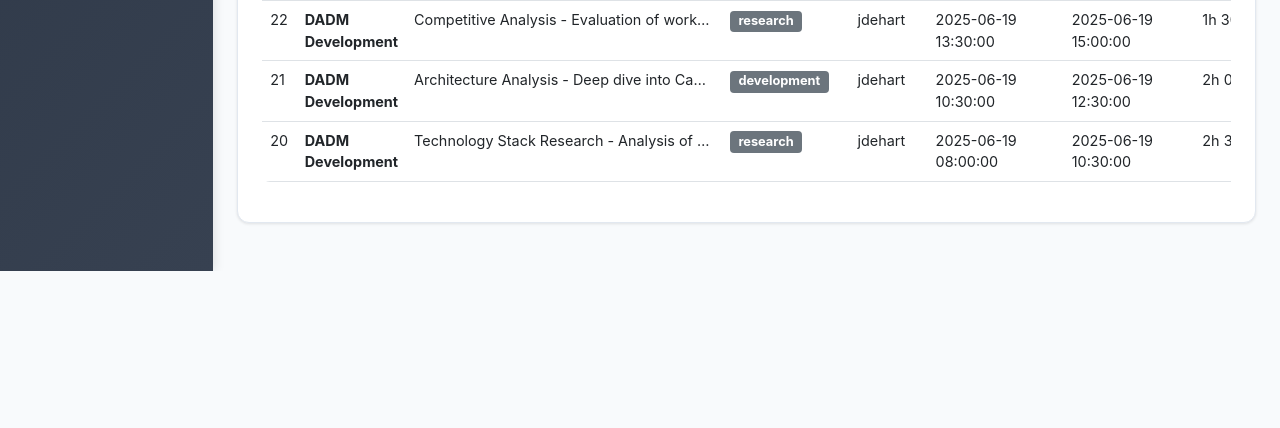
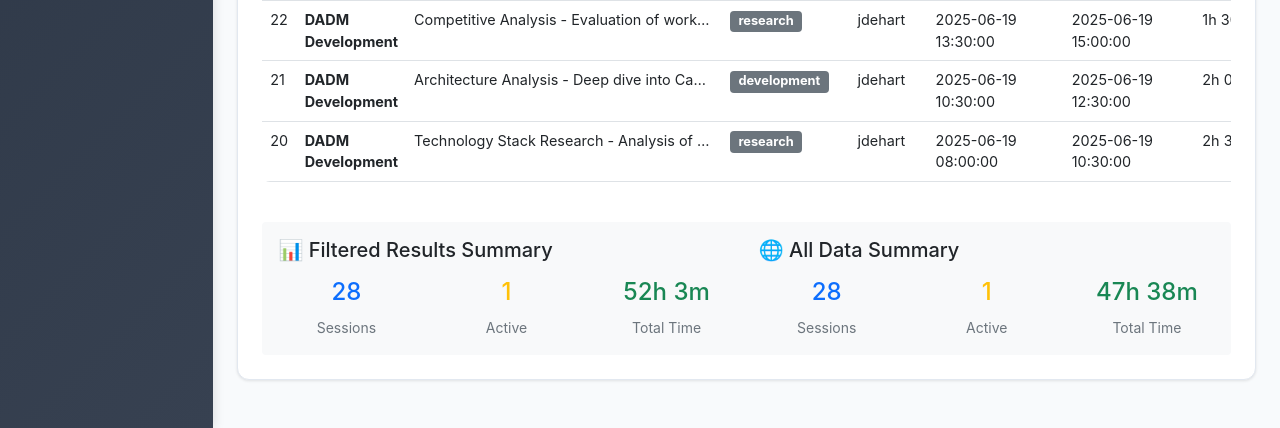
Before and after one commit to laserpointlabs/universal-time-tracker, a Flask app: page /db/sessions in a window 1280 px wide. Shown: the part 1933-2361 px from the top of the page. Before the commit the page ends 2204 px from the top, so only its background shows below. Run offline with Flask 3, Linux system fonts and the light colour scheme; data comes from the database, SQL or seed files in the repository; some libraries are stand-ins or nearby versions.

Commit message:
feat: Enhance session statistics and filtering in db_browser.py
- Updated the sessions function to include unfiltered and filtered summary statistics for sessions.
- Added logic to calculate total active sessions and total minutes for both filtered and unfiltered data.
- Enhanced the sessions.html template to display summary statistics, including a comparison of filtered and unfiltered results.
- Improved query construction to support filtering by project, category, and date range.

```diff
--- a/server/src/db_browser.py
+++ b/server/src/db_browser.py
@@ -233,7 +233,7 @@ def sessions():
     date_from = request.args.get('date_from')
     date_to = request.args.get('date_to')
 
-    # Build query
+    # Build query for filtered sessions
     query = '''
         SELECT s.*, p.name as project_name, COUNT(b.id) as break_count
         FROM sessions s
@@ -266,9 +266,54 @@ def sessions():
 
     sessions = conn.execute(query, params).fetchall()
 
+    # Get unfiltered summary statistics
+    unfiltered_query = '''
+        SELECT
+            COUNT(*) as total_sessions,
+            SUM(CASE WHEN end_time IS NULL THEN 1 ELSE 0 END) as active_sessions,
+            SUM(CASE WHEN duration_minutes IS NOT NULL THEN duration_minutes ELSE 0 END) as total_minutes
+        FROM sessions s
+        JOIN projects p ON s.project_id = p.id
+    '''
+    unfiltered_stats = conn.execute(unfiltered_query).fetchone()
+
+    # Get filtered summary statistics
+    filtered_query = '''
+        SELECT
+            COUNT(*) as total_sessions,
+            SUM(CASE WHEN end_time IS NULL THEN 1 ELSE 0 END) as active_sessions,
+            SUM(CASE WHEN duration_minutes IS NOT NULL THEN duration_minutes ELSE 0 END) as total_minutes
+        FROM sessions s
+        JOIN projects p ON s.project_id = p.id
+    '''
+    filtered_params = []
+    filtered_conditions = []
+
+    if project_filter:
+        filtered_conditions.append('p.name LIKE ?')
+        filtered_params.append(f'%{project_filter}%')
+
+    if category_filter:
+        filtered_conditions.append('s.category = ?')
+        filtered_params.append(category_filter)
+
+    if date_from:
+        filtered_conditions.append('DATE(s.start_time) >= ?')
+        filtered_params.append(date_from)
+
+    if date_to:
+        filtered_conditions.append('DATE(s.start_time) <= ?')
+        filtered_params.append(date_to)
+
+    if filtered_conditions:
+        filtered_query += ' WHERE ' + ' AND '.join(filtered_conditions)
+
+    filtered_stats = conn.execute(filtered_query, filtered_params).fetchone()
+
     # Process sessions to add current duration for active sessions
     current_time = datetime.now()
     processed_sessions = []
+    filtered_total_minutes = 0
 
     for session in sessions:
         session_dict = dict(session)
@@ -281,12 +326,40 @@ def sessions():
             current_duration_seconds = (current_time - start_time).total_seconds()
             session_dict['current_duration_minutes'] = int(current_duration_seconds / 60)
             session_dict['start_timestamp'] = start_time.timestamp()
+            # Add current duration to filtered total
+            filtered_total_minutes += session_dict['current_duration_minutes']
         else:
             session_dict['is_active'] = False
             session_dict['current_duration_minutes'] = session['duration_minutes']
             session_dict['start_timestamp'] = None
+            # Add stored duration to filtered total
+            if session['duration_minutes']:
+                filtered_total_minutes += session['duration_minutes']
 
         processed_sessions.append(session_dict)
+
+    # Calculate summary statistics
+    def format_duration(minutes):
+        if minutes is None or minutes == 0:
+            return "0h 0m"
+        hours = minutes // 60
+        mins = minutes % 60
+        return f"{hours}h {mins}m"
+
+    summary = {
+        'unfiltered': {
+            'total_sessions': unfiltered_stats['total_sessions'] or 0,
+            'active_sessions': unfiltered_stats['active_sessions'] or 0,
+            'total_minutes': unfiltered_stats['total_minutes'] or 0,
+            'formatted_duration': format_duration(unfiltered_stats['total_minutes'])
+        },
+        'filtered': {
+            'total_sessions': filtered_stats['total_sessions'] or 0,
+            'active_sessions': filtered_stats['active_sessions'] or 0,
+            'total_minutes': filtered_total_minutes,  # Use calculated total including active sessions
+            'formatted_duration': format_duration(filtered_total_minutes)
+        }
+    }
 
     # Get projects for filter dropdown
     projects = conn.execute('SELECT name FROM projects ORDER BY name').fetchall()
@@ -295,6 +368,7 @@ def sessions():
     return render_template('db_browser/sessions.html',
                          sessions=processed_sessions,
                          projects=projects,
+                         summary=summary,
                          filters={'project': project_filter, 'category': category_filter,
                                  'date_from': date_from, 'date_to': date_to})
 
--- a/server/src/templates/db_browser/sessions.html
+++ b/server/src/templates/db_browser/sessions.html
@@ -183,6 +183,80 @@
             </tbody>
         </table>
     </div>
+
+    <!-- Summary Statistics -->
+    <div class="mt-4 p-3 bg-light rounded">
+        <div class="row">
+            <div class="col-md-6">
+                <h5 class="mb-3">📊 Filtered Results Summary</h5>
+                <div class="row">
+                    <div class="col-4">
+                        <div class="text-center">
+                            <div class="h4 text-primary">{{ summary.filtered.total_sessions }}</div>
+                            <small class="text-muted">Sessions</small>
+                        </div>
+                    </div>
+                    <div class="col-4">
+                        <div class="text-center">
+                            <div class="h4 text-warning">{{ summary.filtered.active_sessions }}</div>
+                            <small class="text-muted">Active</small>
+                        </div>
+                    </div>
+                    <div class="col-4">
+                        <div class="text-center">
+                            <div class="h4 text-success">{{ summary.filtered.formatted_duration }}</div>
+                            <small class="text-muted">Total Time</small>
+                        </div>
+                    </div>
+                </div>
+            </div>
+            <div class="col-md-6">
+                <h5 class="mb-3">🌐 All Data Summary</h5>
+                <div class="row">
+                    <div class="col-4">
+                        <div class="text-center">
+                            <div class="h4 text-primary">{{ summary.unfiltered.total_sessions }}</div>
+                            <small class="text-muted">Sessions</small>
+                        </div>
+                    </div>
+                    <div class="col-4">
+                        <div class="text-center">
+                            <div class="h4 text-warning">{{ summary.unfiltered.active_sessions }}</div>
+                            <small class="text-muted">Active</small>
+                        </div>
+                    </div>
+                    <div class="col-4">
+                        <div class="text-center">
+                            <div class="h4 text-success">{{ summary.unfiltered.formatted_duration }}</div>
+                            <small class="text-muted">Total Time</small>
+                        </div>
+                    </div>
+                </div>
+            </div>
+        </div>
+
+        {% if summary.filtered.total_sessions != summary.unfiltered.total_sessions %}
+        <div class="mt-3 pt-3 border-top">
+            <div class="row">
+                <div class="col-md-6">
+                    <small class="text-muted">
+                        <i class="bi bi-funnel"></i>
+                        Showing {{ summary.filtered.total_sessions }} of {{ summary.unfiltered.total_sessions }} sessions
+                        ({{ "%.1f"|format(summary.filtered.total_sessions / summary.unfiltered.total_sessions * 100) }}%)
+                    </small>
+                </div>
+                <div class="col-md-6">
+                    <small class="text-muted">
+                        <i class="bi bi-clock"></i>
+                        {{ summary.filtered.formatted_duration }} of {{ summary.unfiltered.formatted_duration }} total time
+                        ({{ "%.1f"|format(summary.filtered.total_minutes / summary.unfiltered.total_minutes * 100) if summary.unfiltered.total_minutes > 0 else 0 }}%)
+                    </small>
+                </div>
+            </div>
+        </div>
+        {% endif %}
+    </div>
+
     {% else %}
     <div class="text-center py-5">
         <i class="bi bi-clock-x fs-1 text-muted"></i>
```
